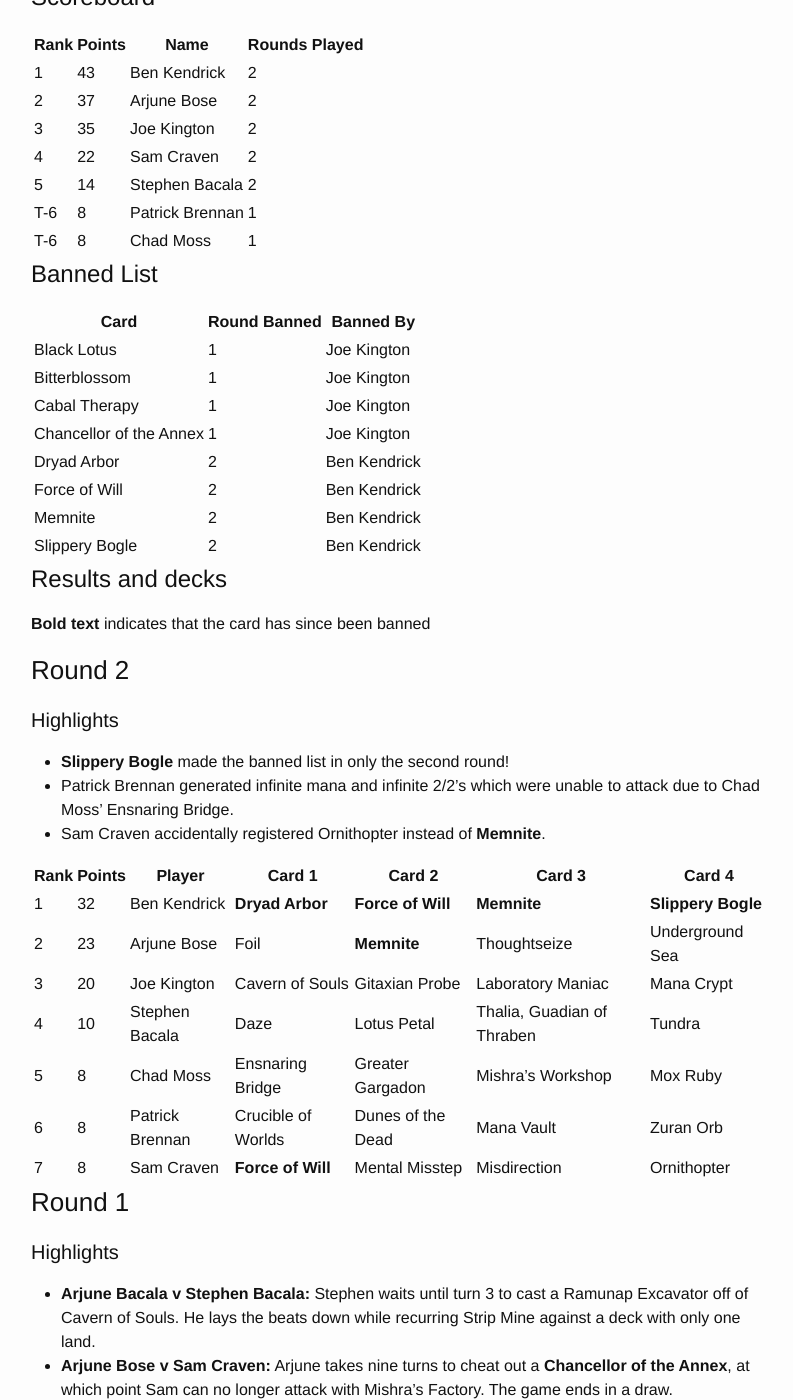
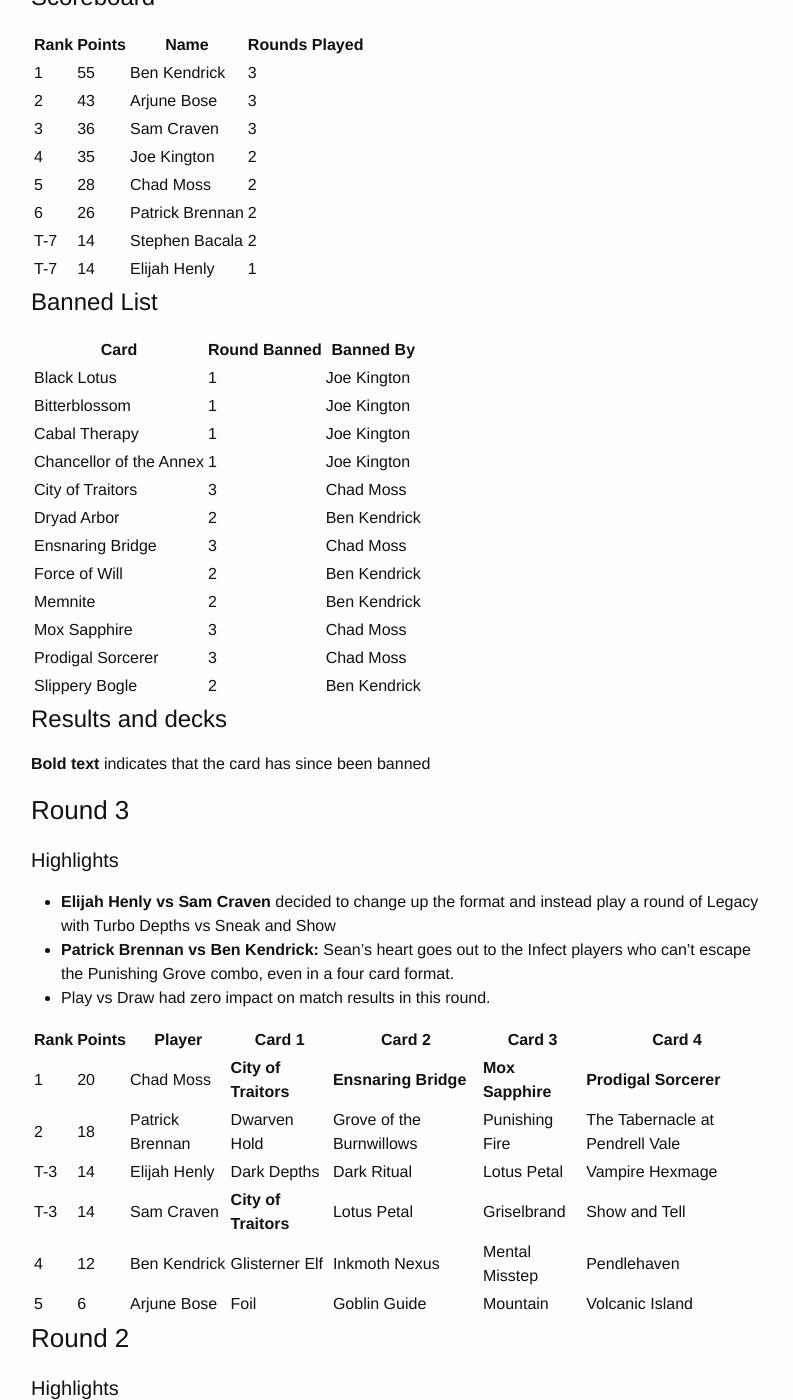
Before and after one commit to LoneStarLhurgoyfs/lonestarlhurgoyfs.github.io, a Jekyll site: the page built from 4cardblind.md, in a window 1280 px wide and 1400 px high, scrolled down 282 px. Shown: the whole window, without its empty margins (239-1032 px from the left). Built offline with Jekyll 4.4.1, drawn with Linux system fonts in a browser that asks for light colours; some of the changed text lies outside the part shown.

Commit message:
Four card blind round 3
Also, changed permalink to something a bit better

```diff
--- a/4cardblind.md
+++ b/4cardblind.md
@@ -1,26 +1,27 @@
 ---
 layout: page
 title: "4 Card Blind"
-permalink: /4/
+permalink: /fourcardblind/
 ---
 
 Four Card Blind is a deck construction game using [these rules](https://www.reddit.com/r/magicTCG/comments/7fvwwz/4card_blind_the_tiniest_vintage_youve_never_heard/)
 
 | Last updated |
 |-|
-| Round 2 | 1 December 2017 |
+| Round 3 | 3 December 2017 |
 
 # Scoreboard
 
 | Rank | Points | Name | Rounds Played |
 |-|-|-|-|
-| 1 | 43 | Ben Kendrick | 2 |
-| 2 | 37 | Arjune Bose | 2 |
-| 3 | 35 | Joe Kington | 2 |
-| 4 | 22 | Sam Craven | 2 |
-| 5 | 14 | Stephen Bacala | 2 |
-| T-6 | 8 | Patrick Brennan | 1 |
-| T-6 | 8 | Chad Moss | 1 |
+| 1 | 55 | Ben Kendrick | 3 |
+| 2 | 43 | Arjune Bose | 3 |
+| 3 | 36 | Sam Craven | 3 |
+| 4 | 35 | Joe Kington | 2 |
+| 5 | 28 | Chad Moss | 2 |
+| 6 | 26 | Patrick Brennan | 2 |
+| T-7 | 14 | Stephen Bacala | 2 |
+| T-7 | 14 | Elijah Henly | 1 |
 
 # Banned List
 
@@ -30,14 +31,35 @@ Four Card Blind is a deck construction game using [these rules](https://www.redd
 | Bitterblossom | 1 | Joe Kington |
 | Cabal Therapy | 1 | Joe Kington |
 | Chancellor of the  Annex | 1 | Joe Kington |
+| City of Traitors | 3 | Chad Moss |
 | Dryad Arbor | 2 | Ben Kendrick |
+| Ensnaring Bridge | 3 | Chad Moss |
 | Force of Will | 2 | Ben Kendrick |
 | Memnite | 2 | Ben Kendrick |
+| Mox Sapphire | 3 | Chad Moss |
+| Prodigal Sorcerer | 3 | Chad Moss |
 | Slippery Bogle | 2 | Ben Kendrick|
 
 # Results and decks
 
 **Bold text** indicates that the card has since been banned
+
+### Round 3
+
+#### Highlights
+
+* **Elijah Henly vs Sam Craven** decided to change up the format and instead play a round of Legacy with Turbo Depths vs Sneak and Show
+* **Patrick Brennan vs Ben Kendrick:** Sean's heart goes out to the Infect players who can't escape the Punishing Grove combo, even in a four card format.
+* Play vs Draw had zero impact on match results in this round.
+
+| Rank | Points | Player | Card 1 | Card 2 | Card 3 | Card 4 |
+|-|-|-|-|-|-|-|
+| 1 | 20 | Chad Moss |  **City of Traitors** | **Ensnaring Bridge** | **Mox Sapphire** | **Prodigal Sorcerer** |
+| 2 | 18 | Patrick Brennan | Dwarven Hold | Grove of the Burnwillows | Punishing Fire | The Tabernacle at Pendrell Vale |
+| T-3 | 14 | Elijah Henly | Dark Depths | Dark Ritual | Lotus Petal | Vampire Hexmage |
+| T-3 | 14 | Sam Craven | **City of Traitors** | Lotus Petal | Griselbrand | Show and Tell |
+| 4 | 12 | Ben Kendrick | Glisterner Elf | Inkmoth Nexus | Mental Misstep | Pendlehaven |
+| 5 | 6 | Arjune Bose | Foil | Goblin Guide | Mountain | Volcanic Island |
 
 ### Round 2
 
@@ -53,7 +75,7 @@ Four Card Blind is a deck construction game using [these rules](https://www.redd
 | 2 | 23 | Arjune Bose | Foil | **Memnite** | Thoughtseize | Underground Sea |
 | 3 | 20 | Joe Kington | Cavern of Souls | Gitaxian Probe | Laboratory Maniac | Mana Crypt |
 | 4 | 10 | Stephen Bacala | Daze | Lotus Petal | Thalia, Guadian of Thraben | Tundra |
-| 5 | 8 | Chad Moss | Ensnaring Bridge | Greater Gargadon | Mishra's Workshop | Mox Ruby |
+| 5 | 8 | Chad Moss | **Ensnaring Bridge** | Greater Gargadon | Mishra's Workshop | Mox Ruby |
 | 6 | 8 | Patrick Brennan | Crucible of Worlds | Dunes of the Dead | Mana Vault | Zuran Orb |
 | 7 | 8 | Sam Craven | **Force of Will** | Mental Misstep | Misdirection | Ornithopter |
 
```
